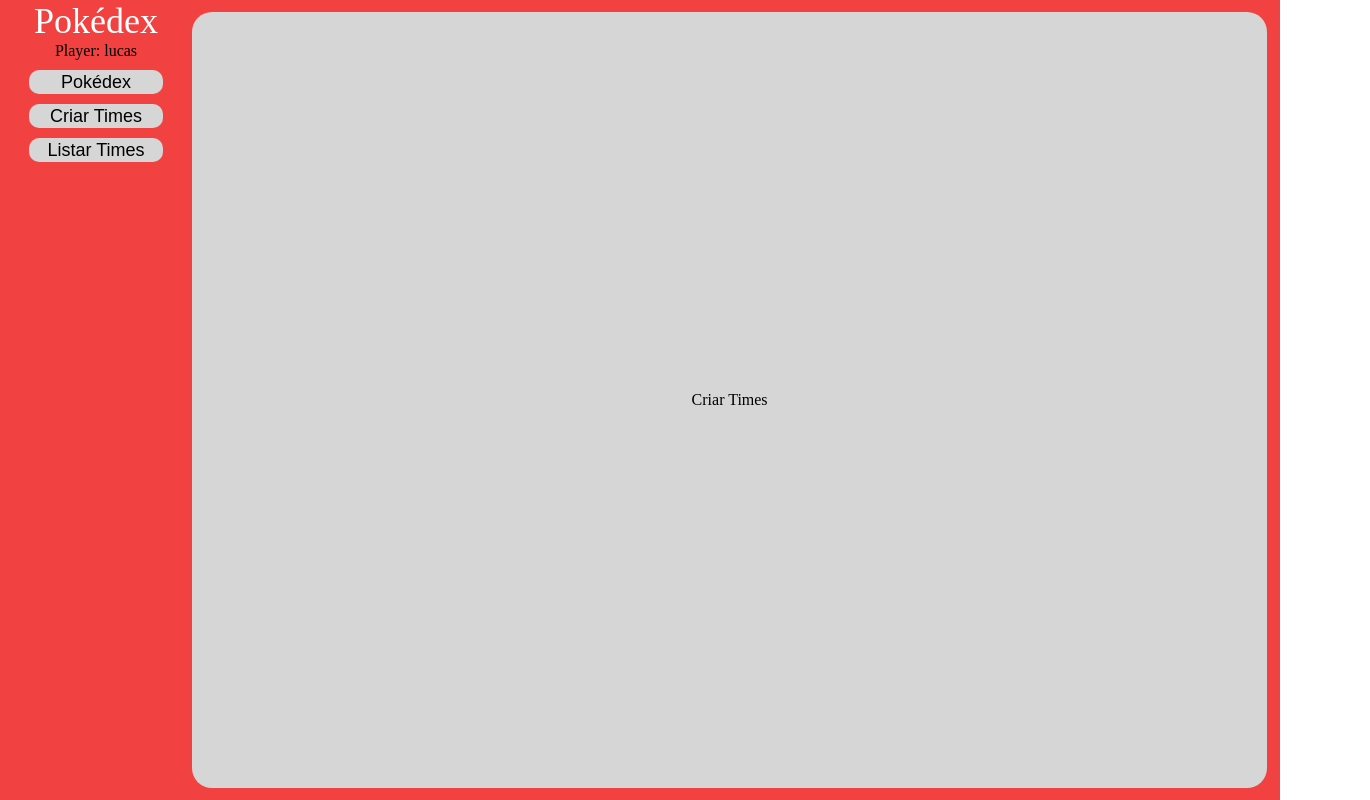
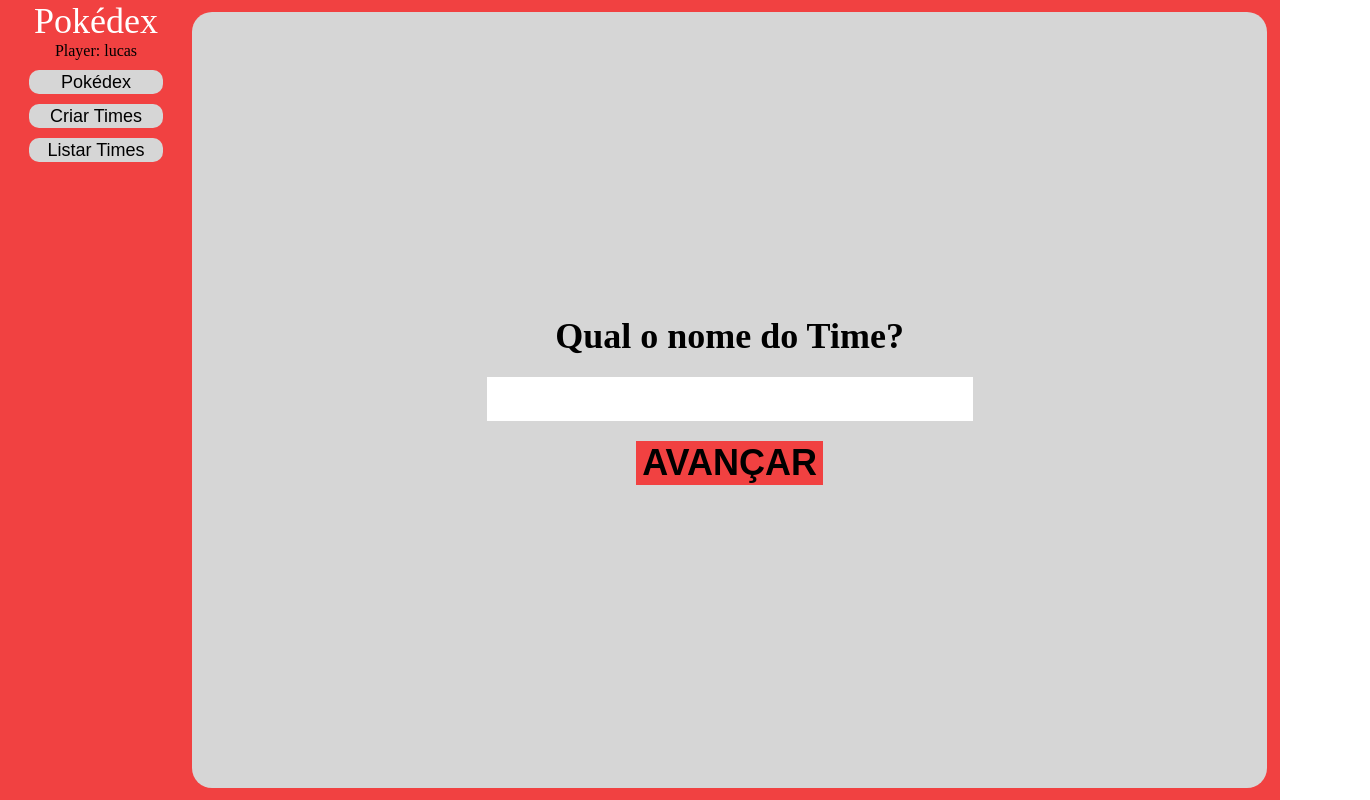
Before and after one commit to snidows/pokedex_front, a React (Create React App) app: page /pokedex in a window 1280 px wide. Both pictures are taken after a click on the button "Criar Times". Shown: the whole page, 1370 px wide, since content can reach past the window. Built offline with nearby package versions, Linux system fonts and the light colour scheme; no server answers.

Commit message:
pokemons finish

```diff
--- a/src/components/PokeIcon/index.tsx
+++ b/src/components/PokeIcon/index.tsx
@@ -4,15 +4,17 @@
   name,
   id,
   avatarUrl,
-  action
+  action,
+  checked
 }: {
   name: string;
   id: number;
   avatarUrl: string;
-  action:Function
+  action:Function,
+  checked:boolean
 }): JSX.Element => {
   return (
-    <Container onClick={()=>action()}>
+    <Container isSelected={checked} onClick={()=>action()} >
       <Header>{id}</Header>
       <Center>
         <Avatar src={avatarUrl} />
--- a/src/components/PokeIcon/styles.ts
+++ b/src/components/PokeIcon/styles.ts
@@ -1,6 +1,10 @@
 import styled from "styled-components";
 import { colors } from "../../shared/colors";
-export const Container = styled.div`
+interface ContainerProps {
+  isSelected: boolean;
+}
+
+export const Container = styled.div<ContainerProps>`
   height: 150px;
   width: 150px;
   display: flex;
@@ -11,10 +15,11 @@
   font-size: 36px;
   font-weight: bold;
   color: ${colors.black_light};
-  background-color: ${colors.white_pure};
+  background-color: ${(props) =>
+    props.isSelected ? colors.green_glass : colors.white_pure};
   border-radius: 16px;
   margin: 10px;
-  padding:10px;
+  padding: 10px;
 `;
 
 export const Header = styled.div`
@@ -22,7 +27,6 @@
   width: 100%;
   font-size: 14px;
   text-align: right;
-
 `;
 
 export const Center = styled.div`
@@ -30,7 +34,7 @@
 `;
 
 export const Avatar = styled.img`
-  height:100px;
+  height: 100px;
   width: 100px;
 `;
 
@@ -39,5 +43,4 @@
   width: 100%;
   font-size: 20px;
   text-align: center;
-
 `;
--- /dev/null
+++ b/src/components/TimeName/index.tsx
@@ -0,0 +1,29 @@
+import { useState } from "react";
+import { BtnInputAction, Container, TextDiv, TextInput } from "./styles";
+
+export const TimeNameComponent = ({
+  action,
+}: {
+  action: Function;
+  getName: Function;
+}) => {
+  const [name, setName] = useState("");
+
+  return (
+    <Container>
+      <TextDiv>Qual o nome do Time?</TextDiv>
+      <TextInput
+        onChange={(e) => {
+          setName(e.target.value);
+        }}
+      />
+      <BtnInputAction
+        onClick={() => {
+          action(name);
+        }}
+      >
+        AVANÇAR
+      </BtnInputAction>
+    </Container>
+  );
+};
--- /dev/null
+++ b/src/components/TimeName/styles.tsx
@@ -0,0 +1,41 @@
+import styled from "styled-components"
+import { colors } from "../../shared/colors";
+
+export const Container = styled.div`
+  height: 100vh;
+  width: 100vw;
+  display: flex;
+  flex-direction: column;
+  align-items: center;
+  justify-content:center;
+`;
+export const TextDiv = styled.div`
+  display: flex;
+  flex-direction: column;
+  align-items: center;
+  font-size:36px;
+  font-weight:bold;
+`;
+
+export const TextInput = styled.input`
+  display: flex;
+  flex-direction: column;
+  align-items: center;
+  font-size:36px;
+  font-weight:bold;
+  margin-top:20px;
+  border:0;
+`;
+export const BtnInputAction = styled.button`
+  display: flex;
+  flex-direction: column;
+  align-items: center;
+  font-size:36px;
+  font-weight:bold;
+  border:0;
+  margin-top:20px;
+  background:${colors.red_base};
+  &:hover{
+    background:${colors.red_base_light};
+  }
+`;
--- a/src/pages/Pokedex/controller/useApiController.tsx
+++ b/src/pages/Pokedex/controller/useApiController.tsx
@@ -1,31 +1,77 @@
 import { useState } from "react";
+import { PokemonDTO } from "../../../entities/pokemonList";
 
-export const useApiController = () => {
+export const useTimeController = () => {
   const [name, setName] = useState<string>("");
   const [playerName, setPlayerName] = useState<null | string>("lucas");
+  const [teamMembers, setTeamMembers] = useState<PokemonDTO[]>([]);
+  const [teamMembersList, setTeamMembersList] = useState<string[]>([]);
+  const [creatingTime, setCreatingTime] = useState<boolean>(false);
+  const [existingTeam, setExistingTeam] = useState<number | null>(null);
 
-  const [creatingTime, setCreatingTime] = useState<boolean>(false);
-
-  const infoTime = {
-    name: "",
-    player: "",
-    pokemons: {
-      bulbassaur: {},
-      rek: {},
-      sdsd: {},
-      asd: {},
-      asdasda: {},
-      ssdss: {},
-    },
+  const pushOrRemovePokemonToTeam = (pokemon: PokemonDTO) => {
+    //aplicar as regras
+    if (teamMembersList.includes(pokemon.name)) {
+      const team = teamMembers;
+      const teamList = teamMembersList;
+      const index = team.findIndex((poke) => poke.name === pokemon.name);
+      team.splice(index, 1);
+      teamList.splice(index, 1);
+      setTeamMembers([...team]);
+      setTeamMembersList([...teamList]);
+    } else {
+      if (teamMembers.length < 6) {
+        const team = teamMembers;
+        const teamList = teamMembersList;
+        team.push(pokemon);
+        setTeamMembers([...team]);
+        teamList.push(pokemon.name);
+        setTeamMembersList([...teamList]);
+      }
+    }
+    console.log(teamMembersList);
   };
 
   const setPlayerNameAction = () => {
     setPlayerName(name);
   };
 
-  const createTime = () => {};
-  const listTimes = () => {};
-  const atualizarTimes = () => {};
+  const setCreatingTimeOn = () => {
+    setCreatingTime(true);
+  };
+  const setCreatingTimeOff = () => {
+    setCreatingTime(false);
+  };
 
-  return { name, playerName, setName, setPlayerNameAction };
+  const saveTime = () => {
+    if (existingTeam) {
+      console.log("atualizar time");
+    } else {
+      console.log("salvar um novo");
+    }
+  };
+
+  const listTimes = () => {
+    fetch("api buscar os dados de todos os times e plotar na tela");
+  };
+
+  const atualizarTimes = () => {
+    //vai receber o comando de qual time e, e iniciar a reconfiguracao do mesmo
+  };
+
+  const deleteTime = () => {
+    //vai receber o comando de qual time e, e deletar o registro do mesmo
+  };
+
+  return {
+    name,
+    playerName,
+    setName,
+    setPlayerNameAction,
+    creatingTime,
+    setCreatingTimeOn,
+    setCreatingTimeOff,
+    pushOrRemovePokemonToTeam,
+    teamMembersList,
+  };
 };
--- a/src/pages/Pokedex/controller/usePokedexController.tsx
+++ b/src/pages/Pokedex/controller/usePokedexController.tsx
@@ -35,9 +35,9 @@
   };
 
   useEffect(() => {
-     getDataPokemon().then(pokeData=>{
+    getDataPokemon().then((pokeData) => {
       setPokemonsData(pokeData);
-     })
+    });
   }, [pokemonList]);
 
   const nextPageSelect = () => {
@@ -91,8 +91,13 @@
     id: number,
     name: string,
     key: string,
-    action: Function
+    action: Function,
+    teamMembers: string[] | null
   ) => {
+    let checked = false;
+    if (teamMembers) {
+      teamMembers.includes(name) ? (checked = true) : (checked = false);
+    }
     return (
       <PokeIcon
         avatarUrl={avatarUrl}
@@ -100,6 +105,7 @@
         name={name}
         key={key}
         action={() => action()}
+        checked={checked}
       />
     );
   };
@@ -116,6 +122,6 @@
     pokemonCard,
     renderIconPokemons,
     pokemonsData,
-    actionClickPokemonCard
+    actionClickPokemonCard,
   };
 };
--- a/src/pages/Pokedex/index.tsx
+++ b/src/pages/Pokedex/index.tsx
@@ -11,7 +11,8 @@
 import { ModalComponent } from "../../components/modal";
 import { useState } from "react";
 import { PlayerNameComponent } from "../../components/PlayerName";
-import { useApiController } from "./controller/useApiController";
+import { useTimeController } from "./controller/useApiController";
+import { TimeNameComponent } from "../../components/TimeName";
 
 export const PokeDexPage = (): JSX.Element => {
   const {
@@ -22,10 +23,20 @@
     pokemonCard,
     renderIconPokemons,
     pokemonsData,
-    actionClickPokemonCard
+    actionClickPokemonCard,
   } = usePokedexController();
 
-  const { name, playerName, setName, setPlayerNameAction } = useApiController();
+  const {
+    name,
+    playerName,
+    setName,
+    setPlayerNameAction,
+    creatingTime,
+    setCreatingTimeOn,
+    setCreatingTimeOff,
+    pushOrRemovePokemonToTeam,
+    teamMembersList,
+  } = useTimeController();
 
   const [action, setAction] = useState<string>("");
 
@@ -40,24 +51,56 @@
                 pokemons.id,
                 pokemons.name,
                 pokemons.name,
-                () => actionClickPokemonCard(pokemons)
+                () => actionClickPokemonCard(pokemons),
+                null
               );
             })}
           </ActionDivPokemons>
-          {/* <ActionDivPokemons>{pokemonIcons}</ActionDivPokemons> */}
           <NavigatorPokedex
             page={pageNumber}
             next={nextPageSelect}
             back={backPageSelect}
-          ></NavigatorPokedex>
+          />
         </>
       );
     else if (action === "listar_times") {
       return <>Listar Times</>;
     } else if (action === "criar_times") {
-      return <>Criar Times</>;
+      return (
+        <>
+          {creatingTime ? (
+            <>
+              <ActionDivPokemons>
+                {pokemonsData.map((pokemons) => {
+                  return renderIconPokemons(
+                    pokemons.sprites.other["official-artwork"].front_default,
+                    pokemons.id,
+                    pokemons.name,
+                    pokemons.name,
+                    () => pushOrRemovePokemonToTeam(pokemons),
+                    teamMembersList
+                  );
+                })}
+
+              </ActionDivPokemons>
+              <NavigatorPokedex
+                page={pageNumber}
+                next={nextPageSelect}
+                back={backPageSelect}
+              />
+              {/* <button onClick={() => setCreatingTimeOff()}>cancelar</button> */}
+            </>
+          ) : (
+            <TimeNameComponent
+              action={() => setCreatingTimeOn()}
+              getName={() => console.log()}
+            />
+          )}
+        </>
+      );
     }
   };
+
   return (
     <Container>
       <MenuDiv>
```
Also changed, not shown: 1 other file (tests, documents, lock files or other folders).
